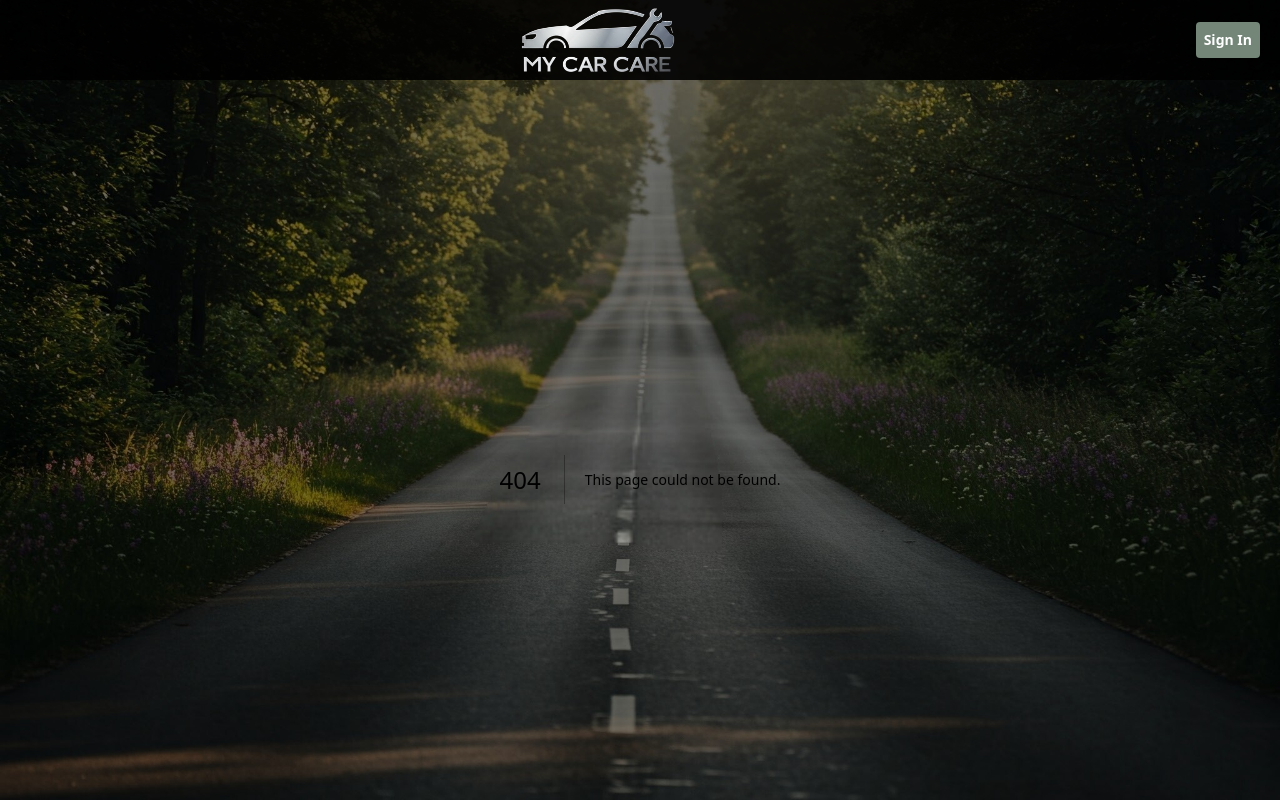
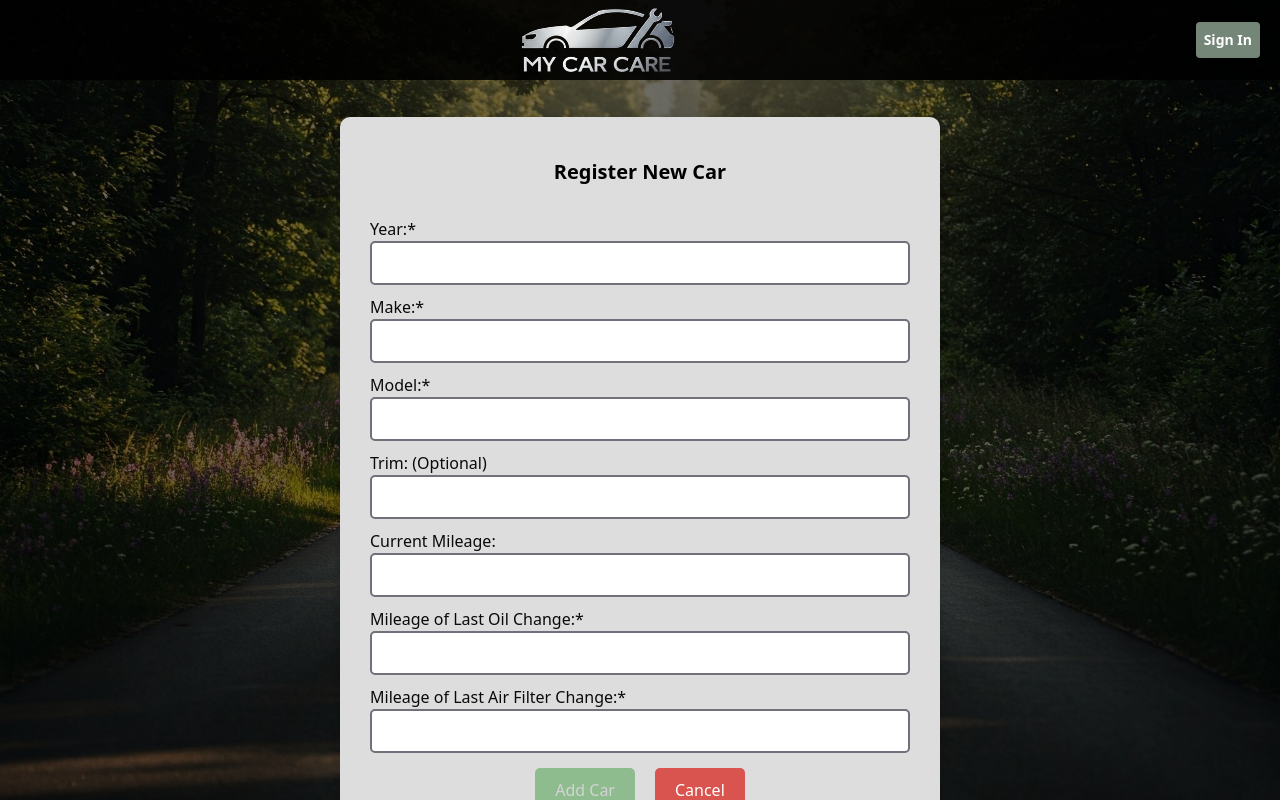
Before and after one commit to SDSU-CompE-561-Spring-2025/autocare-mechanic-finder, a Next.js app in the folder frontend/: page /RegisterCar in a window 1280 px wide. Before the commit this address had no page. Built offline with nearby package versions, Linux system fonts and the light colour scheme.

Commit message:
Renamed Autoshop Finder and Register Car page URLs

```diff
--- a/frontend/src/app/RegisterCarPage/page.tsx
+++ b/frontend/src/app/RegisterCar/page.tsx
@@ -30,7 +30,7 @@ function RegisterNewCar() {
     }
 
     try {
-      const token = localStorage.getItem('token');
+      const token = localStorage.getItem('accesstoken');
       if (!token) {
         setError('Authentication token is missing. Please log in.');
         return;
@@ -108,12 +108,12 @@ function RegisterNewCar() {
             justifyContent: 'center',
           }}
         >
-          <h2 style={{ margin: 0, color: '#333', fontWeight: 'bold' }}>Register New Car</h2>
+          <h2 style={{ margin: 0, color: 'black', fontWeight: 'bold', fontSize: 20 }}>Register New Car</h2>
         </div>
 
-        <div style={{ display: 'grid', gridTemplateColumns: 'auto auto auto', gap: '10px', marginBottom: '15px' }}>
+        <div style={{ display: 'grid', gridTemplateColumns: 'auto', gap: '10px', marginBottom: '15px' }}>
           <div>
-            <label htmlFor="year">Year:*</label>
+            <label htmlFor="year" style={{fontWeight: '500'}}>Year:*</label>
             <input
               type="text"
               id="year"
@@ -123,7 +123,7 @@ function RegisterNewCar() {
             />
           </div>
           <div>
-            <label htmlFor="make">Make:*</label>
+            <label htmlFor="make" style={{fontWeight: '500'}}>Make:*</label>
             <input
               type="text"
               id="make"
@@ -133,7 +133,7 @@ function RegisterNewCar() {
             />
           </div>
           <div>
-            <label htmlFor="model">Model:*</label>
+            <label htmlFor="model" style={{fontWeight: '500'}}>Model:*</label>
             <input
               type="text"
               id="model"
@@ -143,7 +143,7 @@ function RegisterNewCar() {
             />
           </div>
           <div>
-            <label htmlFor="trim">Trim: (Optional)</label>
+            <label htmlFor="trim" style={{fontWeight: '500'}}>Trim: (Optional)</label>
             <input
               type="text"
               id="trim"
@@ -153,7 +153,7 @@ function RegisterNewCar() {
             />
           </div>
           <div>
-            <label htmlFor="currentMileage">Current Mileage:</label>
+            <label htmlFor="currentMileage" style={{fontWeight: '500'}}>Current Mileage:</label>
             <input
               type="text"
               id="currentMileage"
@@ -163,7 +163,7 @@ function RegisterNewCar() {
             />
           </div>
           <div>
-            <label htmlFor="lastOilChange">Date of Last Oil Change:*</label>
+            <label htmlFor="lastOilChange" style={{fontWeight: '500'}}>Mileage of Last Oil Change:*</label>
             <input
               type="text"
               id="lastOilChange"
@@ -173,7 +173,7 @@ function RegisterNewCar() {
             />
           </div>
           <div>
-            <label htmlFor="lastAirFilterChange">Date of Last Air Filter Change:*</label>
+            <label htmlFor="lastAirFilterChange" style={{fontWeight: '500'}}>Mileage of Last Air Filter Change:*</label>
             <input
               type="text"
               id="lastAirFilterChange"
@@ -200,12 +200,7 @@ function RegisterNewCar() {
           >
             Add Car
           </button>
-          <button
-            onClick={handleCancel}
-            style={{ padding: '10px 20px', borderRadius: '5px', border: 'none', backgroundColor: '#d9534f', color: '#fff', cursor: 'pointer' }}
-          >
-            Cancel
-          </button>
+          <a style={{ padding: '10px 20px', borderRadius: '5px', border: 'none', backgroundColor: '#d9534f', color: '#fff', cursor: 'pointer' }} href="/dashboard">Cancel</a>
         </div>
       </div>
     </div>
@@ -216,7 +211,8 @@ const inputStyle = {
   width: '100%',
   padding: '8px',
   borderRadius: '5px',
-  border: '1px solid #ccc',
+  border: '2px solid #71717b',
+  background: 'white',
   boxSizing: 'border-box',
 };
 
```
Also changed, not shown: frontend/src/app/AutoshopFinder/page.tsx (renamed from frontend/src/app/AutoshopFinderPage/page.tsx).
